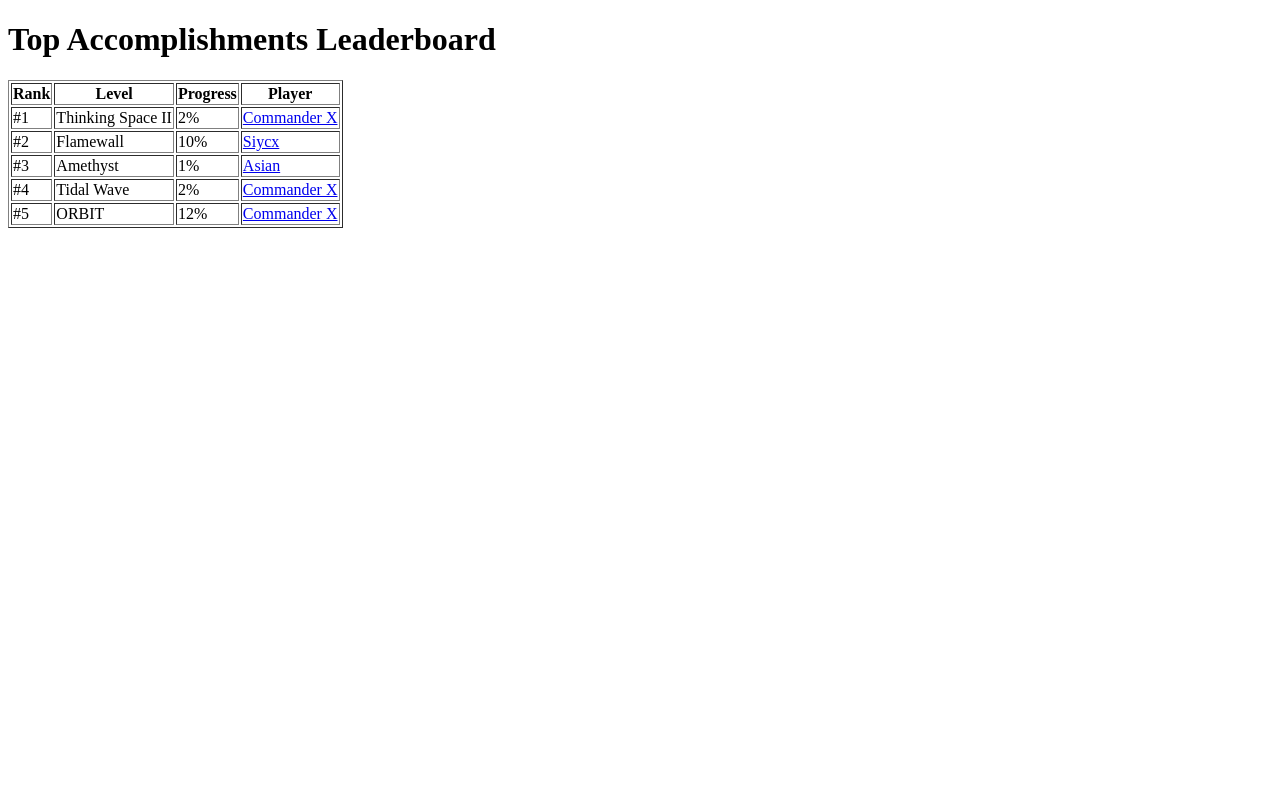
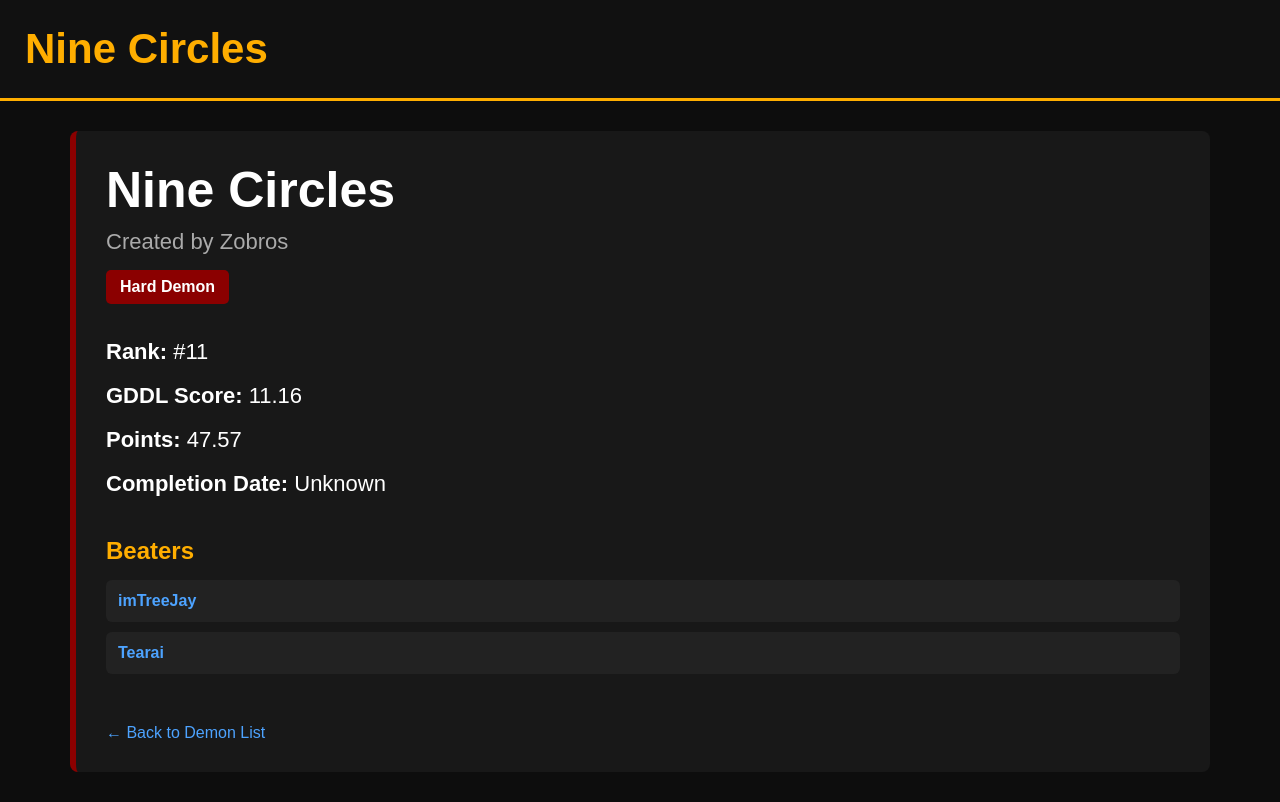
Before and after one commit to Justavietnamesedude/Gd-Leaderboard-things, a plain HTML site: page ninecircles.html in a window 1280 px wide. Drawn offline with Linux system fonts and the light colour scheme.

Commit message:
Update ninecircles.html

```diff
--- a/ninecircles.html
+++ b/ninecircles.html
@@ -1,13 +1,166 @@
 <!DOCTYPE html>
-<html><head><meta charset="UTF-8"><title>GD Accomplishments Leaderboard</title></head>
+<html lang="en">
+<head>
+<meta charset="UTF-8">
+<meta name="viewport" content="width=device-width, initial-scale=1.0">
+<title>Nine Circles - Demon List</title>
+
+<style>
+:root{
+    --bg:#0d0d0d;
+    --panel:#181818;
+    --accent:#ffae00;
+    --text:#ffffff;
+    --sub:#aaaaaa;
+}
+
+*{
+    margin:0;
+    padding:0;
+    box-sizing:border-box;
+}
+
+body{
+    background:var(--bg);
+    color:var(--text);
+    font-family:Arial, Helvetica, sans-serif;
+}
+
+header{
+    background:#111;
+    padding:25px;
+    border-bottom:3px solid var(--accent);
+}
+
+header h1{
+    color:var(--accent);
+    font-size:42px;
+}
+
+.container{
+    width:95%;
+    max-width:1200px;
+    margin:auto;
+    padding:30px;
+}
+
+.profile-card{
+    background:var(--panel);
+    border-left:6px solid #8b0000;
+    padding:30px;
+    border-radius:8px;
+}
+
+.level-name{
+    font-size:50px;
+    font-weight:bold;
+}
+
+.creator{
+    color:var(--sub);
+    margin-top:10px;
+    font-size:22px;
+}
+
+.badge{
+    display:inline-block;
+    margin-top:15px;
+    padding:8px 14px;
+    border-radius:5px;
+    background:#8b0000;
+    font-weight:bold;
+}
+
+.stats{
+    margin-top:35px;
+}
+
+.stat{
+    margin-bottom:18px;
+    font-size:22px;
+}
+
+.victors{
+    margin-top:40px;
+}
+
+.victors h2{
+    color:var(--accent);
+    margin-bottom:15px;
+}
+
+.victor{
+    background:#222;
+    padding:12px;
+    margin-bottom:10px;
+    border-radius:6px;
+}
+
+.victor a{
+    color:#4da3ff;
+    text-decoration:none;
+    font-weight:bold;
+}
+
+.victor a:hover{
+    text-decoration:underline;
+}
+
+.back{
+    display:inline-block;
+    margin-top:40px;
+    color:#4da3ff;
+    text-decoration:none;
+}
+
+.back:hover{
+    text-decoration:underline;
+}
+</style>
+</head>
 <body>
-<h1>Top Accomplishments Leaderboard</h1>
-<table border="1">
-<tr><th>Rank</th><th>Level</th><th>Progress</th><th>Player</th></tr>
-<tr><td>#1</td><td>Thinking Space II</td><td>2%</td><td><a href="commanderx.html">Commander X</a></td></tr>
-<tr><td>#2</td><td>Flamewall</td><td>10%</td><td><a href="siycx.html">Siycx</a></td></tr>
-<tr><td>#3</td><td>Amethyst</td><td>1%</td><td><a href="asian.html">Asian</a></td></tr>
-<tr><td>#4</td><td>Tidal Wave</td><td>2%</td><td><a href="commanderx.html">Commander X</a></td></tr>
-<tr><td>#5</td><td>ORBIT</td><td>12%</td><td><a href="commanderx.html">Commander X</a></td></tr>
-</table>
-</body></html>
+
+<header>
+    <h1>Nine Circles</h1>
+</header>
+
+<div class="container">
+
+<div class="profile-card">
+
+    <div class="level-name">Nine Circles</div>
+
+    <div class="creator">
+        Created by Zobros
+    </div>
+
+    <div class="badge">
+        Hard Demon
+    </div>
+
+    <div class="stats">
+        <div class="stat"><b>Rank:</b> #11</div>
+        <div class="stat"><b>GDDL Score:</b> 11.16</div>
+        <div class="stat"><b>Points:</b> 47.57</div>
+        <div class="stat"><b>Completion Date:</b> Unknown</div>
+    </div>
+
+    <div class="victors">
+        <h2>Beaters</h2>
+
+        <div class="victor">
+            <a href="imtreejay.html">imTreeJay</a>
+        </div>
+        <div class="victor">
+            <a href="tearai.html">Tearai</a>
+        </div>
+    </div>
+
+    <a class="back" href="]yap.html">← Back to Demon List</a>
+
+</div>
+
+</div>
+
+</body>
+</html>
```
